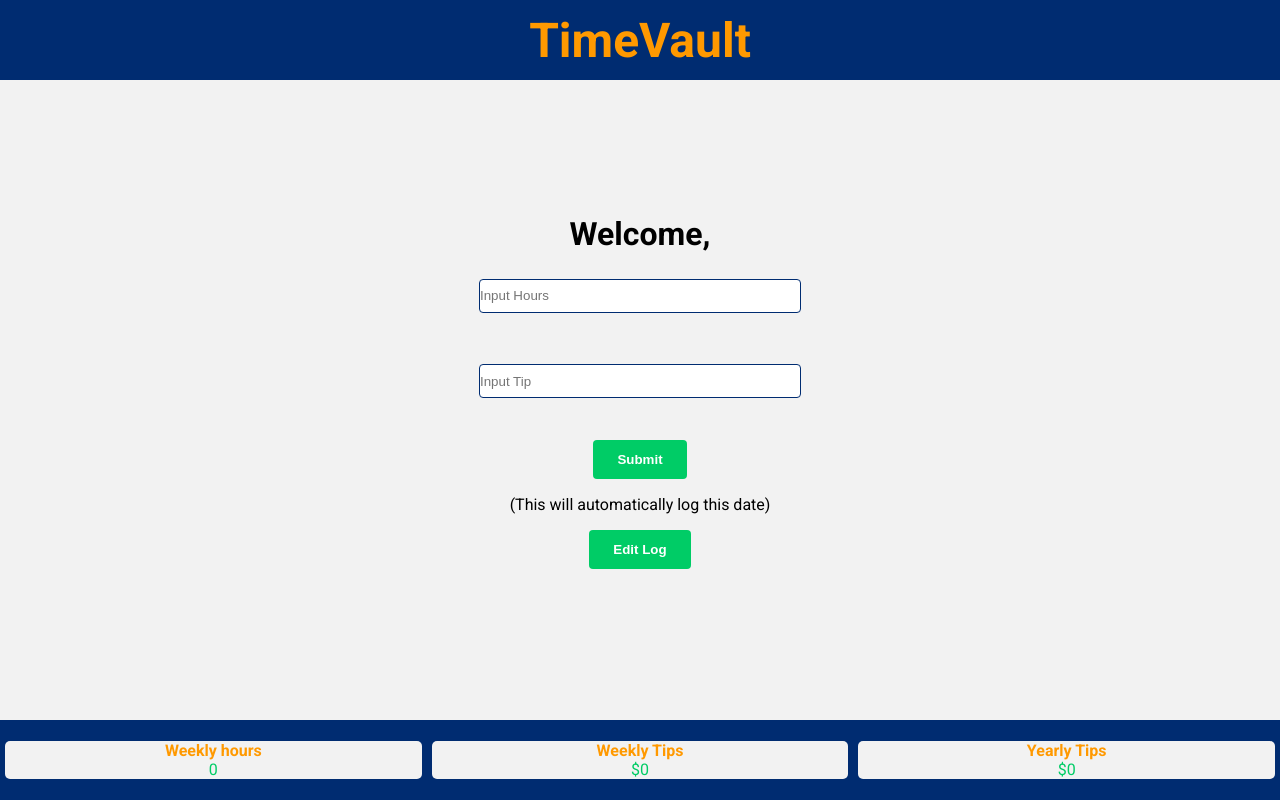
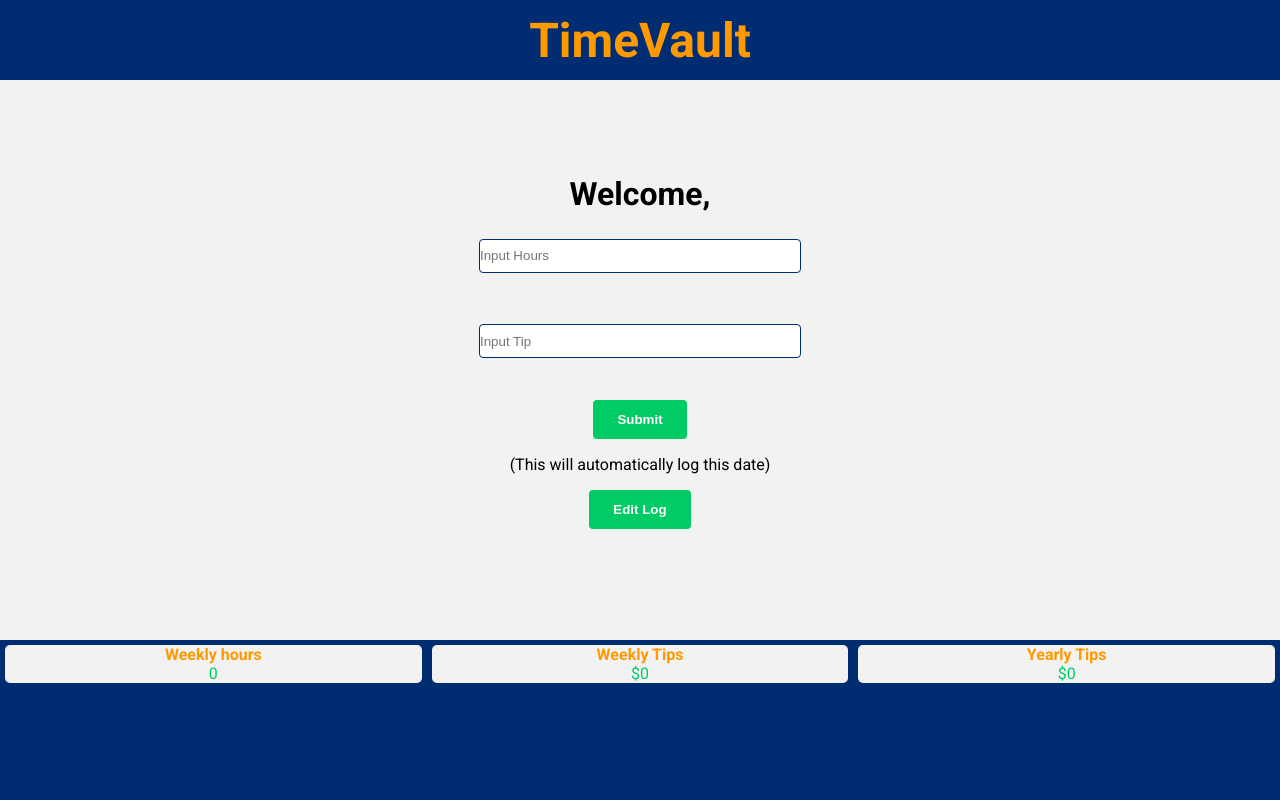
Before and after one commit to Marois2000/timevault, a React (Create React App) app: page /home in a window 1280 px wide. Built offline with nearby package versions, Linux system fonts and the light colour scheme; no server answers; the database is empty.

Commit message:
fixed styling

```diff
--- a/src/App.css
+++ b/src/App.css
@@ -37,7 +37,7 @@ body {
 
 
 .log {
-  height: 80vh;
+  height: 70vh;
   width: 100%;
   align-items: center;
   justify-content: center;
@@ -91,9 +91,9 @@ button {
 
 .totals {
   width: 100%;
-  height: 10vh;
+  height: 20vh;
   background-color: #002c71;
-  align-items: center;
+  align-items: start;
   justify-content: center;
   display: flex;
   color: #ff9900;
@@ -193,3 +193,8 @@ button {
     cursor: not-allowed;
   }
 }
+
+
+input[type="text"] {
+  touch-action: manipulation;
+}
```
